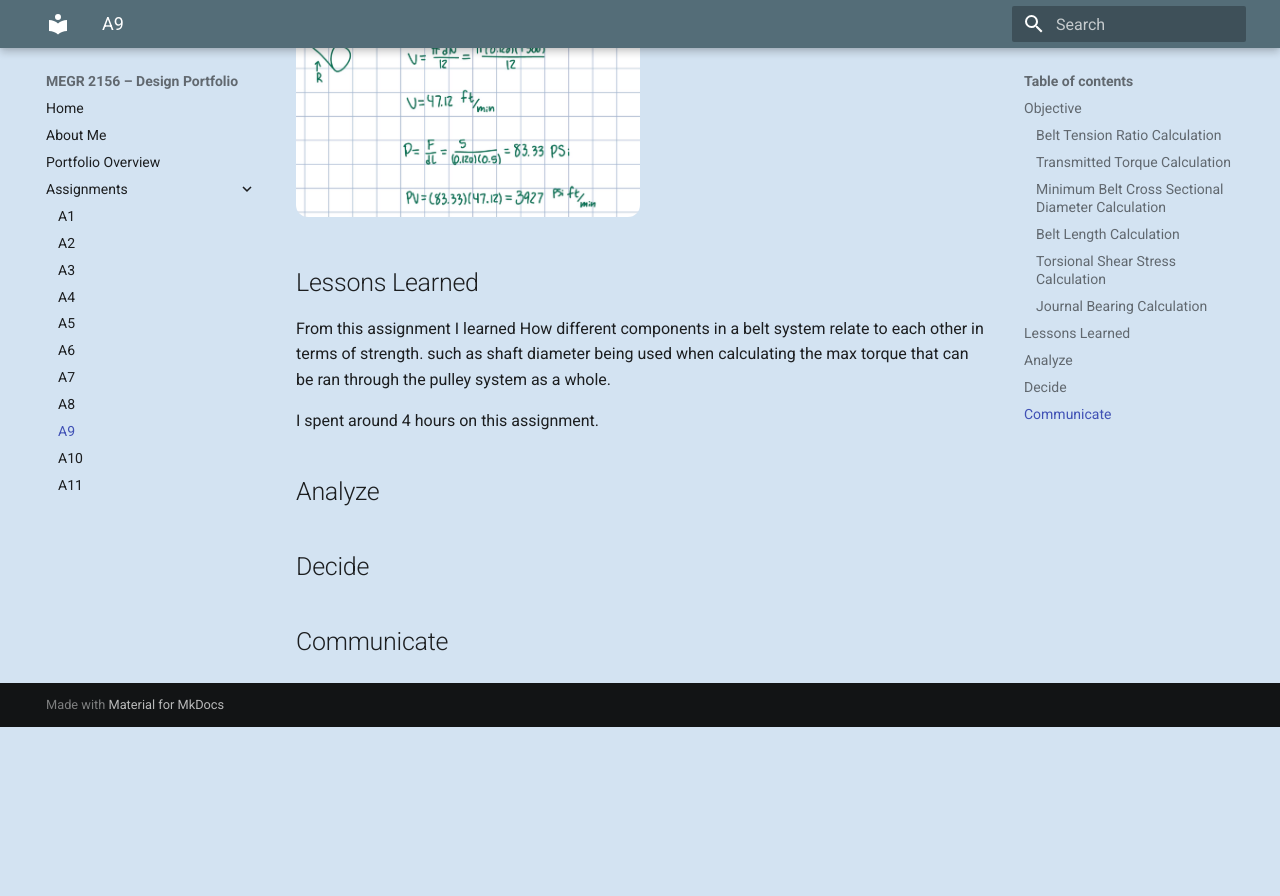
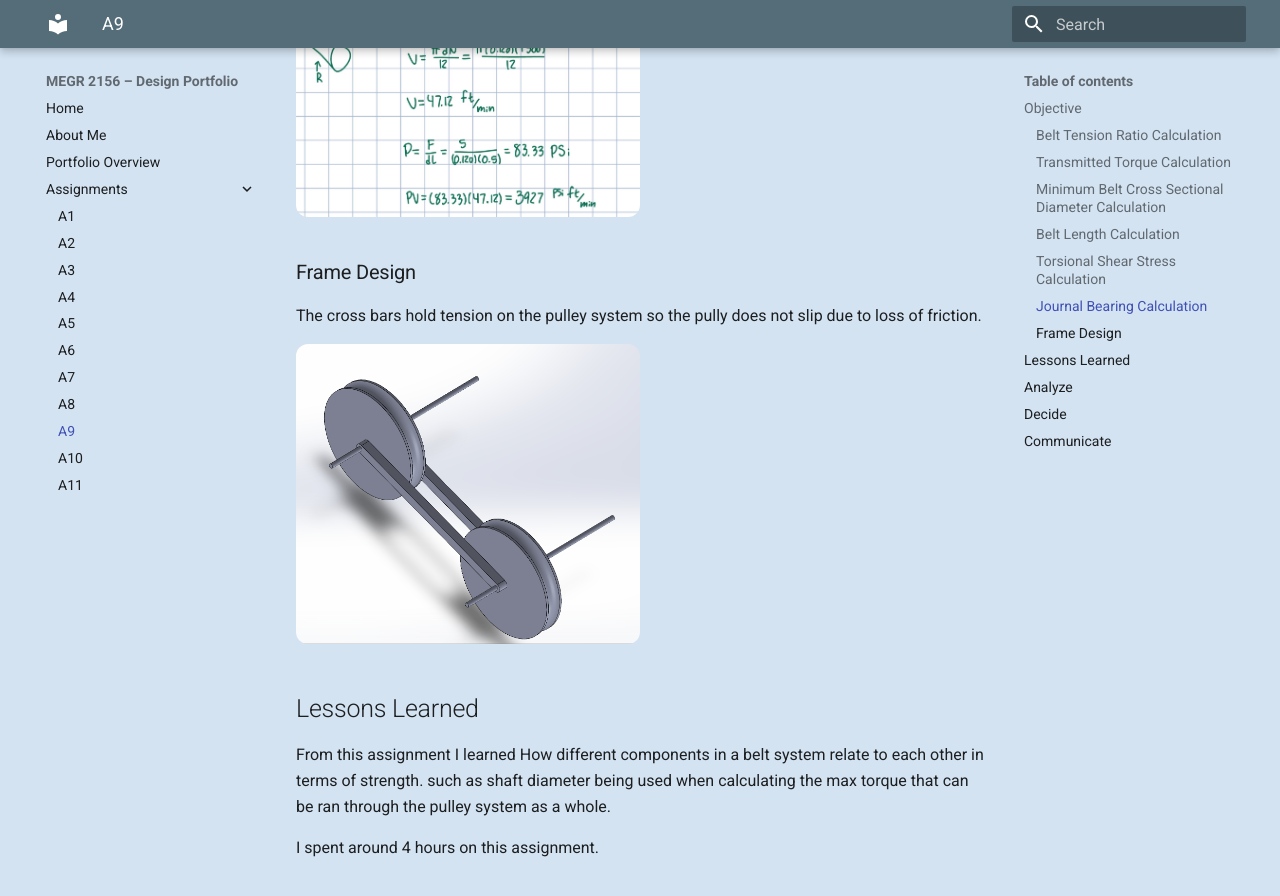
Before and after one commit to Noah-DiMenna/megr2156-portfolio, an MkDocs documentation site: the page built from docs/assignments/A09/index.md, in a window 1280 px wide and 900 px high, scrolled down 2548 px. Shown: the top 896 px of the window. Built offline with MkDocs 1.6.1 and Material for MkDocs 9.7.7, drawn with Linux system fonts in a browser that asks for light colours; before the commit the page ends 3275 px from its top, so only the background shows below that.

Commit message:
Update index.md with frame design and lessons learned
Added a section on frame design and lessons learned from the assignment.

```diff
--- a/docs/assignments/A09/index.md
+++ b/docs/assignments/A09/index.md
@@ -54,6 +54,12 @@ Known:
 
 <img src="IMG_0403.jpg" style="border-radius: 12px; width: 50%;">
 
+### Frame Design
+
+The cross bars hold tension on the pulley system so the pully does not slip due to loss of friction.
+
+<img src="A9.png" style="border-radius: 12px; width: 50%;">
+
 ## Lessons Learned
 
 From this assignment I learned How different components in a belt system relate to each other in terms of strength. such as shaft diameter being used when calculating the max torque that can be ran through the pulley system as a whole.
```
